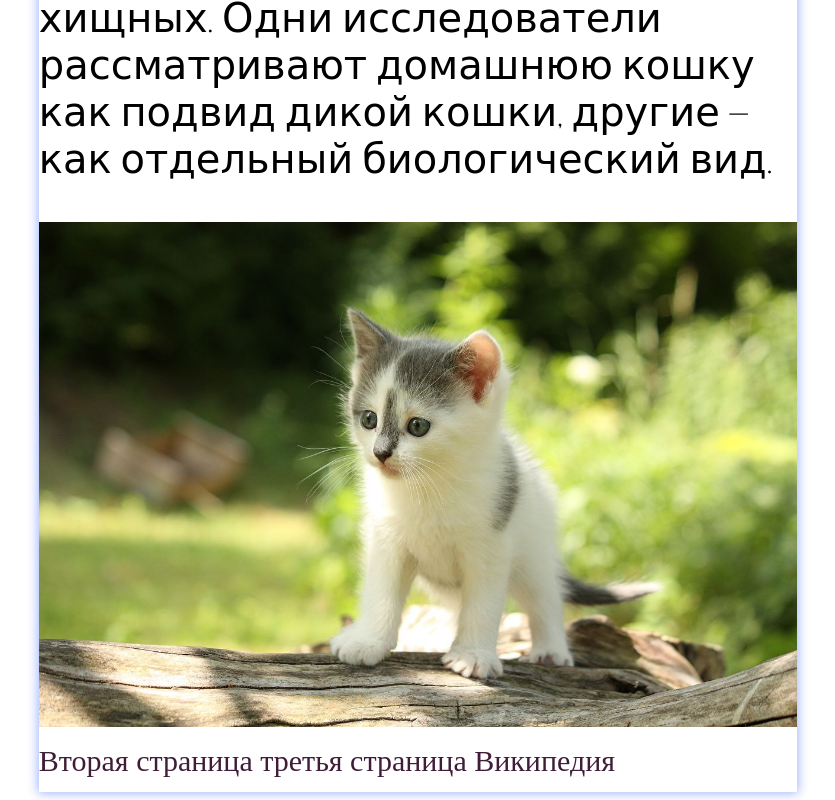
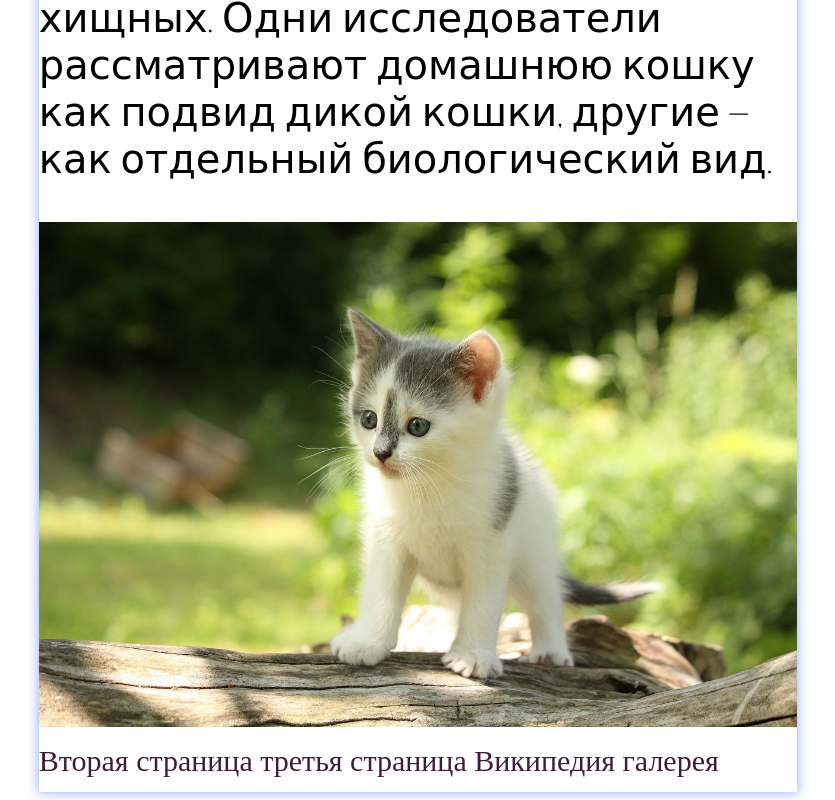
Before and after one commit to arivish/arivish.github.io, a plain HTML site: page арина/index.html in a window 1280 px wide. Shown: the part 375-1175 px from the top of the page, without its empty margins (222-1057 px from the left). Drawn offline with nearby package versions, Linux system fonts and the light colour scheme.

Commit message:
Update index.html

```diff
--- a/арина/index.html
+++ b/арина/index.html
@@ -18,7 +18,7 @@
 
 		<a href="page3.html">третья страница</a>
 		<a href="https://ru.wikipedia.org/wiki" target="_blank"> Википедия</a>
-
+			<a href="gallary1">галерея</a>
 	</div>
 
 
```
